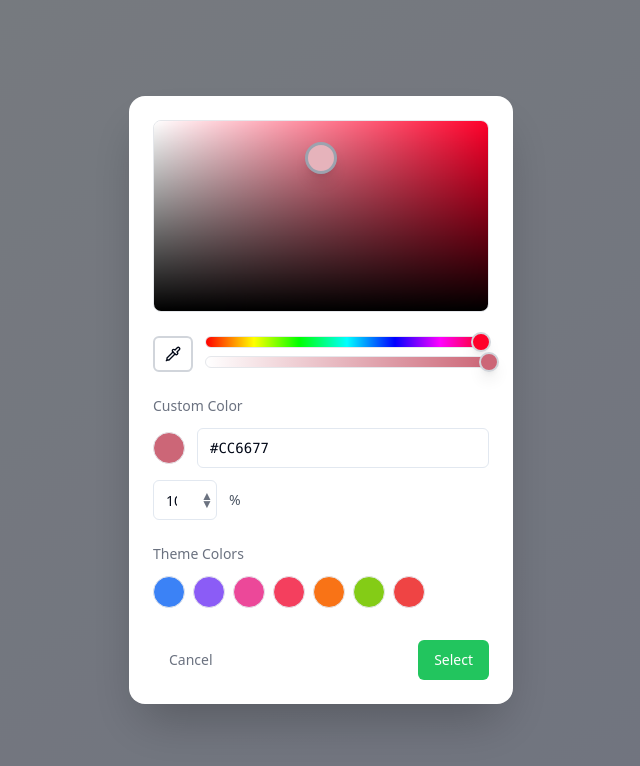
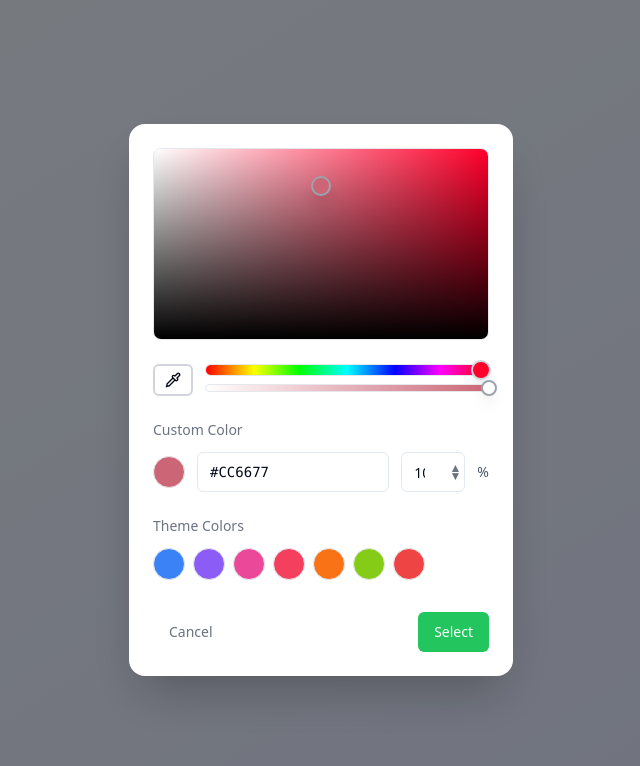
Before and after one commit to aleksa1999/palette-pixel-painter, a React (Vite) app: page / in a window 1280 px wide. Both pictures are taken after a click on the button "Open Color Picker". Shown: the top 766 px of the page, without its empty margins (319-959 px from the left). Built offline with nearby package versions, Linux system fonts and the light colour scheme.

Commit message:
Refactor color picker appearance
-   Make opacity slider's color selector white.
-   Make gradient canvas's color selector reflect preview color.
-   Restore custom color section layout.
-   Use inner spinner for opacity.

```diff
--- a/src/components/ColorPicker.tsx
+++ b/src/components/ColorPicker.tsx
@@ -46,7 +46,10 @@ export const ColorPicker = () => {
     }
   }, [setOpacity]);
 
-  const handleOpacitySpinnerMouseDown = useCallback((increment: boolean) => {
+  const handleOpacitySpinnerMouseDown = useCallback((increment: boolean, e: React.MouseEvent) => {
+    e.preventDefault();
+    e.stopPropagation();
+
     const changeOpacity = () => {
       setOpacity(prev => {
         const newOpacity = increment ?
@@ -127,6 +130,7 @@ export const ColorPicker = () => {
             hue={hsb.h}
             saturation={hsb.s}
             brightness={hsb.b}
+            previewColor={hex}
             onChange={handleSaturationBrightnessChange}
           />
         </div>
@@ -138,7 +142,7 @@ export const ColorPicker = () => {
             size="sm"
             onClick={handleEyedropper}
             className="p-2 hover:bg-gray-100 flex-shrink-0 border-2 border-gray-300 w-10"
-            style={{ height: '36px' }}
+            style={{ height: '32px' }}
           >
             <Pipette className="w-4 h-4" />
           </Button>
@@ -163,10 +167,10 @@ export const ColorPicker = () => {
           </div>
         </div>
 
-        {/* Custom Color Section */}
+        {/* Custom Color Section - One Line */}
         <div className="mb-6">
           <h3 className="text-sm font-medium text-gray-500 mb-3">Custom Color</h3>
-          <div className="flex items-center gap-3 mb-3">
+          <div className="flex items-center gap-3">
             <div
               className="w-8 h-8 rounded-full border border-gray-200 flex-shrink-0"
               style={{ backgroundColor: colorWithOpacity }}
@@ -177,11 +181,9 @@ export const ColorPicker = () => {
               className="flex-1 font-mono text-sm"
               placeholder="#D28E9E"
             />
-          </div>
 
-          <div className="flex items-center gap-3">
-            {/* Opacity Spinner */}
-            <div className="relative flex items-center">
+            {/* Inner Opacity Spinner */}
+            <div className="relative">
               <Input
                 value={Math.round(opacity)}
                 onChange={handleOpacityInputChange}
@@ -191,21 +193,15 @@ export const ColorPicker = () => {
                 min="0"
                 max="100"
               />
-              <div className="absolute right-1 flex flex-col">
+              <div className="absolute right-1 top-1/2 transform -translate-y-1/2 flex flex-col">
                 <button
-                  onMouseDown={(e) => {
-                    e.preventDefault();
-                    handleOpacitySpinnerMouseDown(true);
-                  }}
+                  onMouseDown={(e) => handleOpacitySpinnerMouseDown(true, e)}
                   className="w-3 h-2 text-xs text-gray-500 hover:text-gray-700 flex items-center justify-center leading-none"
                 >
                   ▲
                 </button>
                 <button
-                  onMouseDown={(e) => {
-                    e.preventDefault();
-                    handleOpacitySpinnerMouseDown(false);
-                  }}
+                  onMouseDown={(e) => handleOpacitySpinnerMouseDown(false, e)}
                   className="w-3 h-2 text-xs text-gray-500 hover:text-gray-700 flex items-center justify-center leading-none"
                 >
                   ▼
--- a/src/components/GradientCanvas.tsx
+++ b/src/components/GradientCanvas.tsx
@@ -5,6 +5,7 @@ interface GradientCanvasProps {
   hue: number;
   saturation: number;
   brightness: number;
+  previewColor: string;
   onChange: (saturation: number, brightness: number) => void;
 }
 
@@ -12,6 +13,7 @@ export const GradientCanvas: React.FC<GradientCanvasProps> = ({
   hue,
   saturation,
   brightness,
+  previewColor,
   onChange
 }) => {
   const canvasRef = useRef<HTMLCanvasElement>(null);
@@ -92,9 +94,6 @@ export const GradientCanvas: React.FC<GradientCanvasProps> = ({
     };
   }, [handleMouseMove, handleMouseUp]);
 
-  // Calculate the current selected color with 100% opacity
-  const selectedColor = `hsl(${hue}, ${saturation}%, ${brightness}%)`;
-
   return (
     <div className="relative">
       <canvas
@@ -105,14 +104,13 @@ export const GradientCanvas: React.FC<GradientCanvasProps> = ({
         className="w-full h-48 rounded-lg cursor-crosshair border border-gray-200"
         style={{ maxWidth: '100%', height: '192px' }}
       />
-      {/* Color Selector Circle with current color */}
+      {/* Color Selector Circle with preview color */}
       <div
-        className="absolute w-8 h-8 border-3 border-gray-400 rounded-full shadow-lg pointer-events-none transform -translate-x-4 -translate-y-4 z-20"
+        className="absolute w-5 h-5 border-2 border-gray-400 rounded-full shadow-lg pointer-events-none transform -translate-x-2.5 -translate-y-2.5 z-30"
         style={{
           left: `${saturation}%`,
           top: `${100 - brightness}%`,
-          backgroundColor: selectedColor,
-          borderWidth: '3px'
+          backgroundColor: previewColor,
         }}
       />
     </div>
--- a/src/components/OpacitySlider.tsx
+++ b/src/components/OpacitySlider.tsx
@@ -52,34 +52,23 @@ export const OpacitySlider: React.FC<OpacitySliderProps> = ({ opacity, color, on
     };
   }, [handleMouseMove, handleMouseUp]);
 
-  // Calculate the current selected color with current opacity
-  const currentColor = (() => {
-    if (color.startsWith('#') && color.length === 7) {
-      const r = parseInt(color.slice(1, 3), 16);
-      const g = parseInt(color.slice(3, 5), 16);
-      const b = parseInt(color.slice(5, 7), 16);
-      return `rgba(${r}, ${g}, ${b}, ${opacity / 100})`;
-    }
-    return color;
-  })();
-
   return (
     <div className="relative">
       <div
         ref={sliderRef}
         onMouseDown={handleMouseDown}
-        className="w-full h-3 rounded-full cursor-pointer border border-gray-200"
+        className="w-full h-2 rounded-full cursor-pointer border border-gray-200"
         style={{
           background: `linear-gradient(to right, transparent 0%, ${color} 100%)`
         }}
       />
-      {/* Slider Handle with current opacity color */}
+      {/* Slider Handle with white color only */}
       <div
-        className="absolute w-5 h-5 border-2 border-gray-300 rounded-full shadow-lg transform -translate-x-2.5 -translate-y-1 pointer-events-none"
+        className="absolute w-4 h-4 border-2 border-gray-400 rounded-full shadow-lg transform -translate-x-2 -translate-y-1 pointer-events-none z-30"
         style={{
           left: `${opacity}%`,
           top: '0px',
-          backgroundColor: currentColor,
+          backgroundColor: 'white',
         }}
       />
     </div>
```
